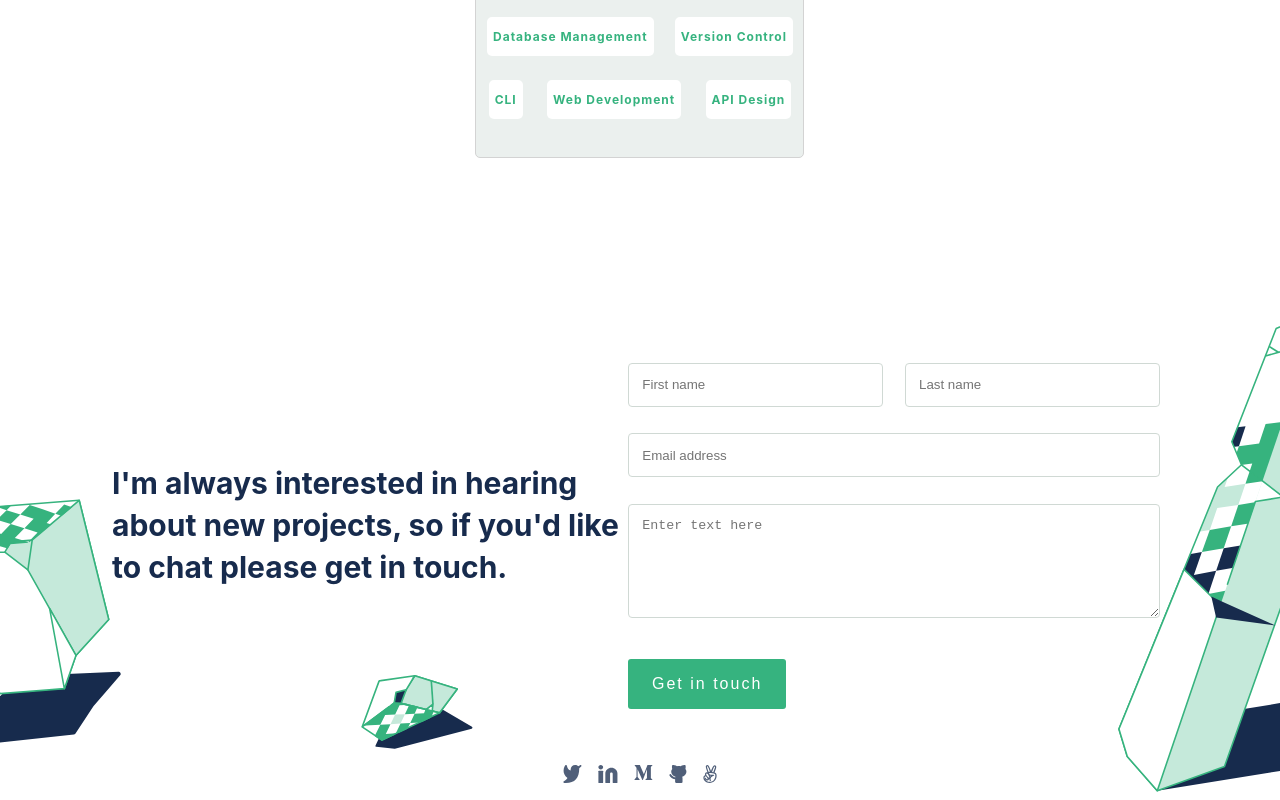
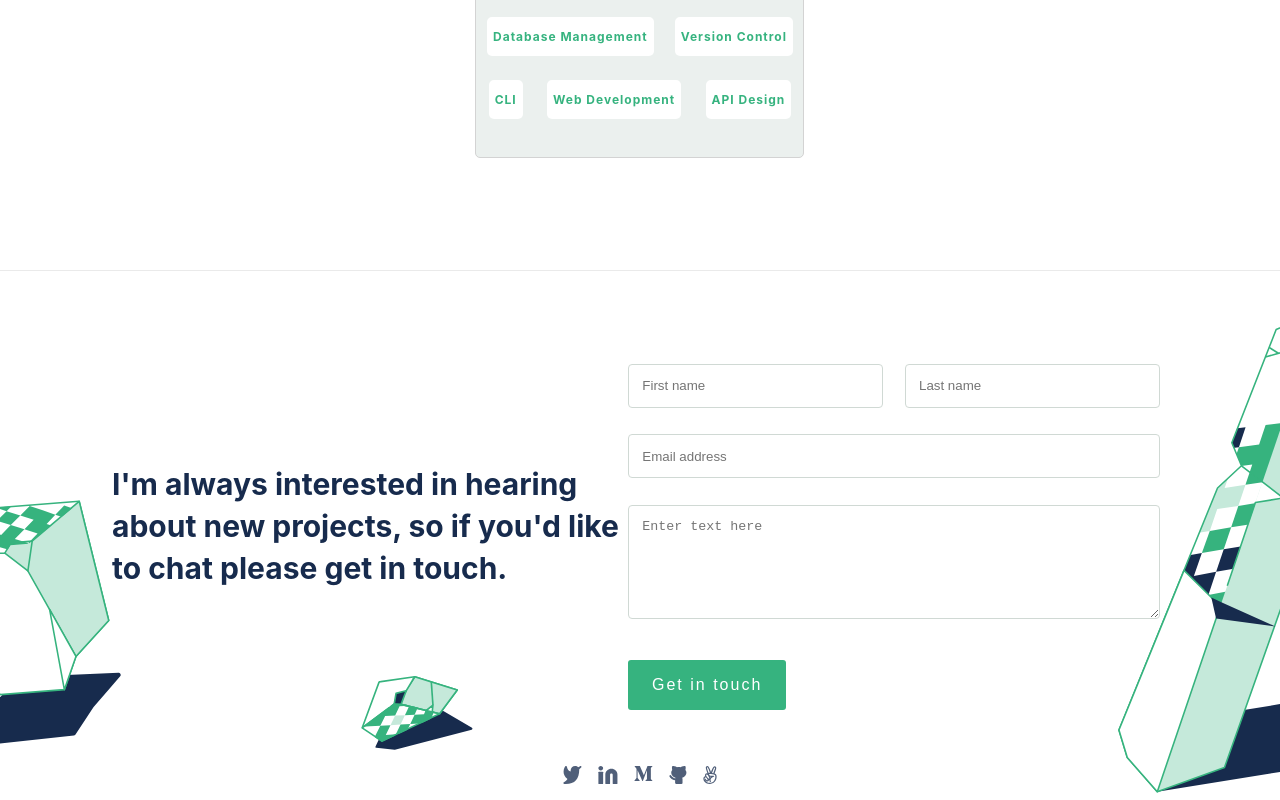
Before and after one commit to yusufyusie/Portfolio, a website: page index.html in a window 1280 px wide. Shown: the part 3122-3922 px from the top of the page. Drawn offline with Linux system fonts and the light colour scheme.

Commit message:
Update foter style for the contact

```diff
--- a/styles.css
+++ b/styles.css
@@ -601,8 +601,23 @@ button:active {
   text-align: center;
   justify-content: center;
   align-items: center;
-  background: url(./assest/illustration-contact-form.svg) no-repeat 100% 90%;
+  background: url(./assest/illustration-contact-form.svg) no-repeat right bottom;
   padding: 2em 7em;
+  background-size: cover;
+  color: #333;
+  font-family: 'Helvetica Neue', sans-serif;
+  border-top: 1px solid #eaeaea;
+}
+
+.footer-container::before {
+  content: "";
+  position: absolute;
+  top: 0;
+  left: 0;
+  width: 100%;
+  height: 100%;
+  background: rgba(255, 255, 255, 0.8);
+  z-index: -1;
 }
 
 form {
```
